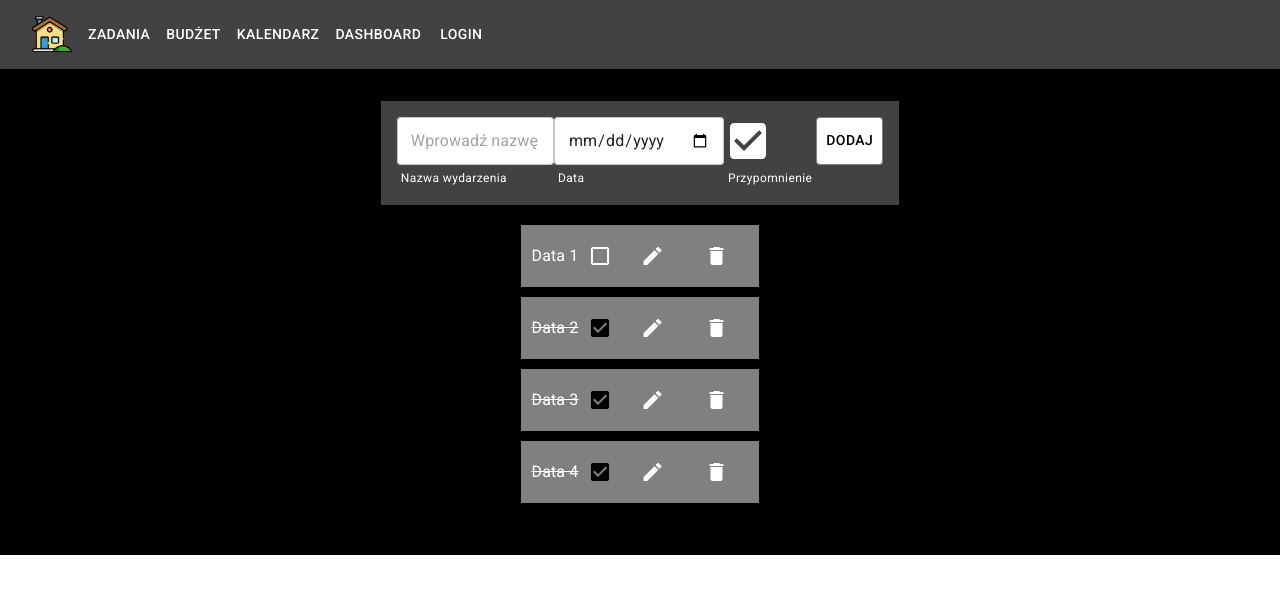
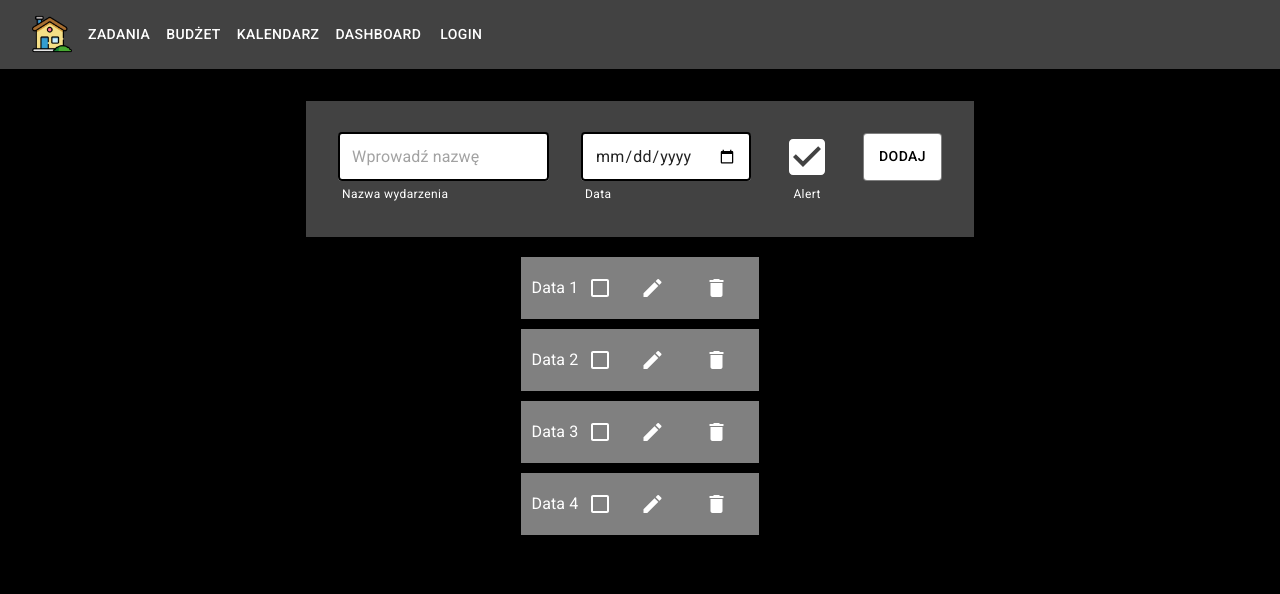
Before and after one commit to infoshareacademy/jfdzr5-pierwsza-linia-frontu, a React (Create React App) app: page /calendar in a window 1280 px wide. Shown: the top 594 px of the page. Built offline with nearby package versions, Linux system fonts and the light colour scheme.

Commit message:
changes to calendar

```diff
--- a/src/common/page-wrapper/page-wrapper.js
+++ b/src/common/page-wrapper/page-wrapper.js
@@ -5,6 +5,7 @@ const Container = styled.div`
     display: flex;
     flex-direction: column;
     align-items: center;
+    min-height: 100vh;
     margin: 0;
     padding: 2rem;
     box-sizing: border-box;
--- a/src/components/Calendar/Calendar.js
+++ b/src/components/Calendar/Calendar.js
@@ -1,37 +1,39 @@
 import { useState } from "react";
 import AddEventForm from "./Events/AddEventForm";
 import NewEvent from "./Events/NewEvent";
-import {PageWrapper} from "../../common/page-wrapper/page-wrapper";
-
-import Container from "@mui/material/Container";
-import { Typography } from "@mui/material";
+import { PageWrapper } from "../../common/page-wrapper/page-wrapper";
 
 const CalendarList = () => {
   const [items, setItems] = useState([
-    { item: "Data 1", isChecked: false, id: 1 },
-    { item: "Data 2", isChecked: true, id: 2 },
-    { item: "Data 3", isChecked: true, id: 3 },
-    { item: "Data 4", isChecked: true, id: 4 },
+    { item: "Data 1", alert: false, date: "2022-01-23", id: 1 },
+    { item: "Data 2", alert: false, date: "2022-01-24",id: 2 },
+    { item: "Data 3", alert: true, date: "2022-01-25",id: 3 },
+    { item: "Data 4", alert: true, date: "2022-01-26",id: 4 },
   ]);
-  const [item, setItem] = useState("");
+  const [name, setName] = useState("");
+  const [alert, setAlert] = useState("");
+  const [date, setDate] = useState("");
 
   const handleSubmit = e => {
     e.preventDefault();
 
     const newItem = {
-      item: item,
-      isChecked: false,
-      id: Math.floor(Math.random() * 1000),
+      item: name,
+      alert: alert,
+      date: date,
+      id: Date.now(),
     };
     items.push(newItem);
-    setItem("");
+    setName("");
   };
 
   return (
     <PageWrapper>
         <AddEventForm
-          item={item}
-          setItem={setItem}
+          item={name}
+          setItem={setName}
+          setAlert={setAlert}
+          setDate={setDate}
           handleSubmit={handleSubmit}
         />
         <NewEvent items={items} setItems={setItems} />
--- a/src/components/Calendar/Events/AddEventForm.js
+++ b/src/components/Calendar/Events/AddEventForm.js
@@ -1,31 +1,46 @@
 import { Theme } from "../../../common/theme/theme";
-import { Button, FormControl } from "@mui/material";
-import { InputLabel } from "@mui/material";
-import { Input } from "@mui/material";
+
+import { Box } from "@mui/material";
+import { Button } from "@mui/material";
+import { Checkbox } from "@mui/material";
+import { checkboxClasses } from "@mui/material";
+import { FormControl } from "@mui/material";
 import { FormHelperText } from "@mui/material";
 import { OutlinedInput } from "@mui/material";
-import { Box } from "@mui/material";
-import { Checkbox } from "@mui/material";
-import { FormGroup } from "@mui/material";
-import { FormControlLabel } from "@mui/material";
-import { checkboxClasses } from "@mui/material";
 
-const AddEventForm = ({ item, setItem, handleSubmit }) => {
+const AddEventForm = ({ item, setItem, setAlert, setDate, handleSubmit }) => {
   return (
-    <Box sx={{width: "40%", padding: "1rem", backgroundColor: Theme.palette.secondary.main}}>
+    <Box sx={{padding: "1rem", backgroundColor: Theme.palette.secondary.main}}>
+      <form onSubmit={handleSubmit}>
       <FormControl sx={{display: "flex", flexDirection: "row", justifyContent: "space-between"}}>
-        <Box>
-          <OutlinedInput placeholder="Wprowadź nazwę" required sx={{height: "3rem", backgroundColor: Theme.palette.secondary.contrastText}}/>
+        <Box sx={{padding: "1rem"}}>
+          <OutlinedInput
+            autoFocus
+            placeholder="Wprowadź nazwę"
+            required
+            onChange={e => {setItem(e.target.value)}}
+            value={item}
+            sx={{
+              height: "3rem",
+              backgroundColor: Theme.palette.secondary.contrastText,
+              ":hover": {backgroundColor: Theme.palette.primary.contrastText}
+              }}/>
           <FormHelperText sx={{margin: ".25rem", height: "1rem", color: Theme.palette.secondary.contrastText}}>Nazwa wydarzenia</FormHelperText>
         </Box>
-        <Box>
-          <OutlinedInput type="date" placeholder="Wybierz datę" required sx={{height: "3rem", backgroundColor: Theme.palette.secondary.contrastText}}/>
+        <Box sx={{padding: "1rem"}}>
+          <OutlinedInput
+            type="date"
+            required
+            sx={{
+              height: "3rem",
+              backgroundColor: Theme.palette.secondary.contrastText,
+              ":hover": {backgroundColor: Theme.palette.primary.contrastText}
+              }}/>
           <FormHelperText sx={{margin: ".25rem", height: "1rem", color: Theme.palette.secondary.contrastText}}>Data</FormHelperText>
         </Box>
-        <Box>
+        <Box sx={{padding: "1rem"}}>
           <Checkbox
             defaultChecked
-            color="primary"
             sx={{
               '& .MuiSvgIcon-root': { fontSize: "3rem" },
               [`&, &.${checkboxClasses.checked}`]: {
@@ -38,14 +53,16 @@ const AddEventForm = ({ item, setItem, handleSubmit }) => {
             sx={{
               margin: ".25rem",
               height: "1rem",
+              textAlign: "center",
               color: Theme.palette.secondary.contrastText,
               }}>
-            Przypomnienie</FormHelperText>
+            Alert</FormHelperText>
         </Box>
       <Button
         type="submit"
         variant="outlined"
         sx={{
+          margin: "1rem",
           height: "3rem",
           color: Theme.palette.primary,
           backgroundColor: Theme.palette.secondary.contrastText,
@@ -53,8 +70,8 @@ const AddEventForm = ({ item, setItem, handleSubmit }) => {
           }}>
         Dodaj</Button>
       </FormControl>
+      </form>
     </Box>
-
   );
 };
 
```
Also changed, not shown: src/components/Calendar/Events/NewEvent.js (+8 -4 lines).
